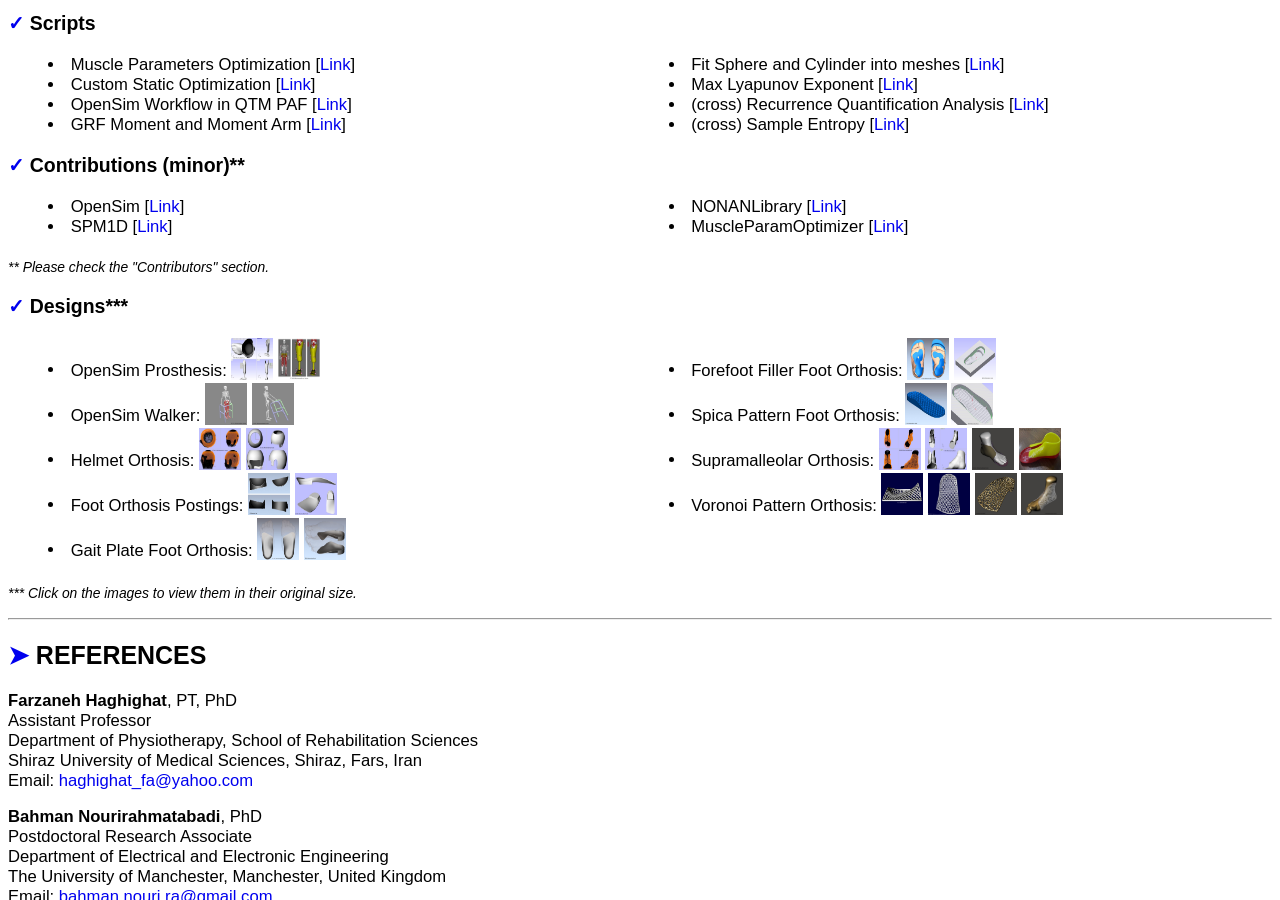
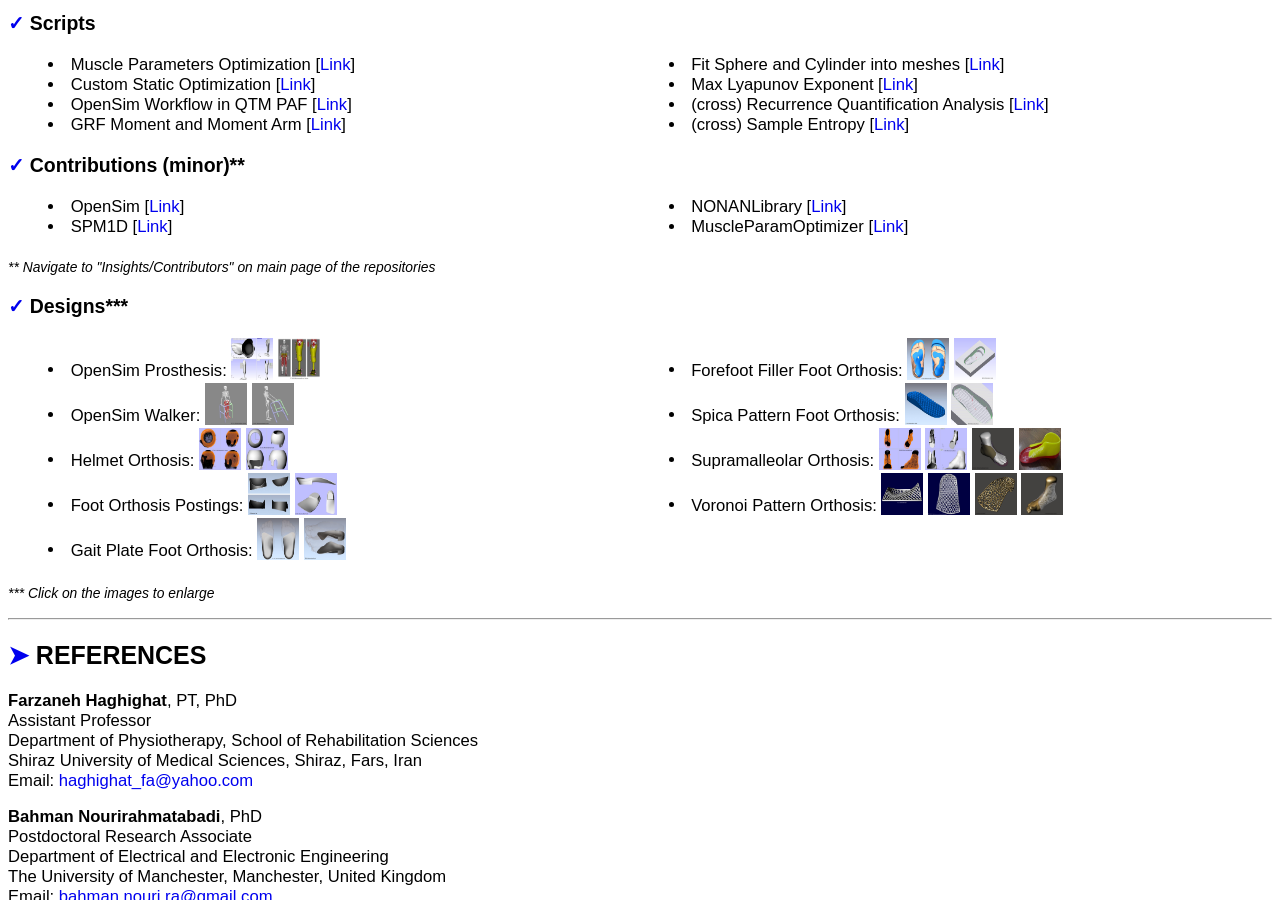
Before and after one commit to mrrezaie/mrrezaie.github.io, a Jekyll site: the page cv.html, which Jekyll copies as it is, in a window 1280 px wide and 900 px high, scrolled down 3190 px. Built offline with Jekyll 4.4.1, drawn with Linux system fonts in a browser that asks for light colours.

Commit message:
fix minor typo

```diff
--- a/cv.html
+++ b/cv.html
@@ -52,7 +52,7 @@
 <p> <b>B.Sc. in Rehabilitation Sciences [Prosthetics & Orthotics] (2012-2016)</b>
 	<br>University of Social Welfare and Rehabilitation Sciences, Tehran, Iran
 	<br>Official Transcript (Grade: 17.5/20; 3.597/4.0*) [<a href="https://mrrezaie.github.io/about/files/BSc.pdf" target="_blank" rel="noopener noreferrer">PDF</a>]</p>
-<p> <i> <sub>* Converted to US GPA using <a href="https://www.scholaro.com/gpa-calculator/iran" target="_blank" rel="noopener noreferrer">Scholaro</a> </sub> </i> </p>
+<p><i><sub>* Converted to US GPA using <a href="https://www.scholaro.com/gpa-calculator/iran" target="_blank" rel="noopener noreferrer">Scholaro</a></sub></i></p>
 <hr>
 
 
@@ -218,7 +218,7 @@
 	<li>MuscleParamOptimizer
 		[<a href="https://github.com/modenaxe/MuscleParamOptimizer" target="_blank" rel="noopener noreferrer">Link</a>]</li>
 </ul>
-<p> <i> <sub>** Please check the "Contributors" section.</sub> </i> </p>
+<p> <i> <sub>** Navigate to "Insights/Contributors" on main page of the repositories</sub> </i> </p>
 
 <h3 id="projects#designs"> <a href="#projects#designs">&#10003</a> <b>Designs***</b> </h3>
 <ul id='double'>
@@ -254,7 +254,7 @@
 		<sub><a href="about/files/img/insole-voronoi-3.jpg" target="_blank" rel="noopener noreferrer"> <img src="about/files/img/insole-voronoi-3.jpg" style="width:42px;height:42px;"></a></sub>
 		<sub><a href="about/files/img/insole-voronoi-4.jpg" target="_blank" rel="noopener noreferrer"> <img src="about/files/img/insole-voronoi-4.jpg" style="width:42px;height:42px;"></a></sub>
 </ul>
-<p> <i> <sub>*** Click on the images to view them in their original size.</sub> </i> </p>
+<p> <i> <sub>*** Click on the images to enlarge</sub> </i> </p>
 
 <hr>
 
```
